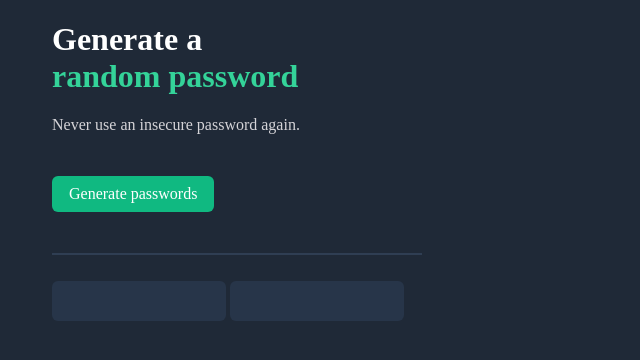
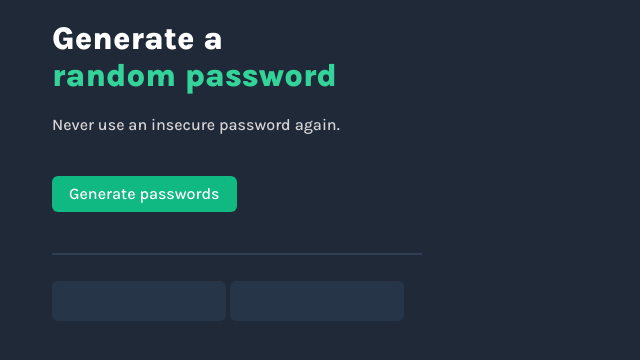
Before and after one commit to lukewjones/password-generator, a plain HTML site: page index.html in a window 1280 px wide. Shown: the whole page, without its empty margins (0-640 px from the left). Drawn offline with nearby package versions, Linux system fonts and the light colour scheme.

Commit message:
change the fonts of all text properties

```diff
--- a/index.css
+++ b/index.css
@@ -16,6 +16,7 @@ body {
     text-align: left;
     margin-left: 52px;
     max-width: 370px;
+    font-family: 'Karla', sans-serif;
 }
 
 .generator {
@@ -23,6 +24,8 @@ body {
 
 h1 {
     color: #fff;
+    font-family: 'Karla', sans-serif;
+    font-weight: 800;
 }
 
 h1 span {
@@ -32,6 +35,7 @@ h1 span {
 
 .tagline {
     color: #D5D4D8;
+    font-family: 'Karla', sans-serif;
 }
 
 button {
--- a/index.html
+++ b/index.html
@@ -1,6 +1,9 @@
 <html>
     <head><link rel="stylesheet" href="https://cdnjs.cloudflare.com/ajax/libs/normalize/8.0.1/normalize.css">
         <link rel="stylesheet" href="index.css">
+        <link rel="preconnect" href="https://fonts.googleapis.com">
+<link rel="preconnect" href="https://fonts.gstatic.com" crossorigin>
+<link href="https://fonts.googleapis.com/css2?family=Bricolage+Grotesque&family=Karla:wght@300;500;800&display=swap" rel="stylesheet">
     </head>
     <body>
         <div class="generator">
```
